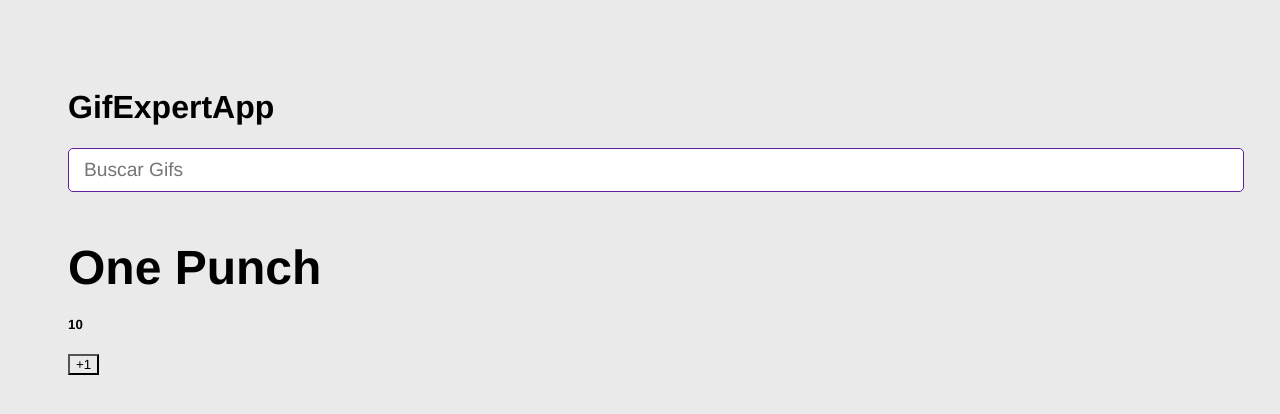
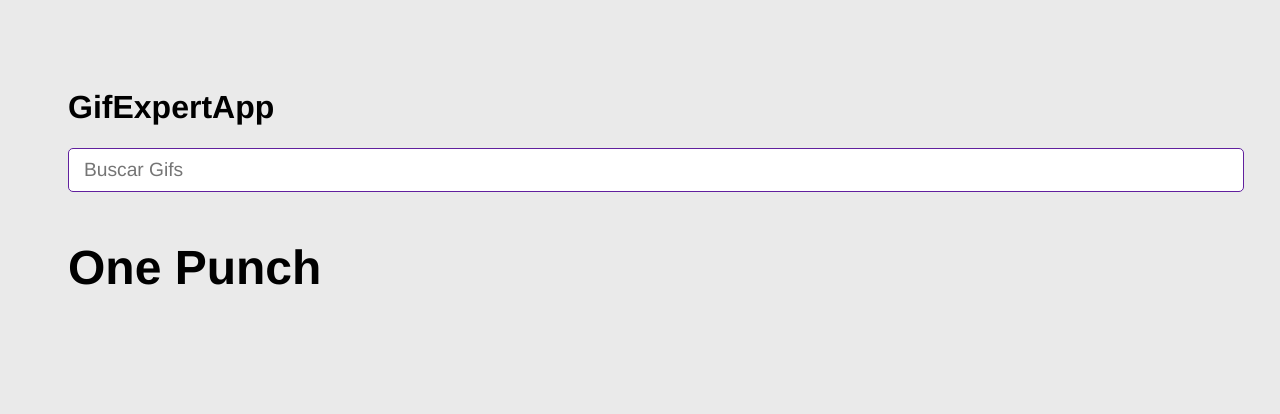
Before and after one commit to Cesluc/GifExpertApp, a React (Vite) app: page / in a window 1280 px wide. Shown: the top 414 px of the page. Built offline with nearby package versions, Linux system fonts and the light colour scheme; no server answers.

Commit message:
Demonstracion de produccion rapido

```diff
--- a/src/GifExpertApp.jsx
+++ b/src/GifExpertApp.jsx
@@ -7,7 +7,7 @@
 
     const [categories, setCategories] = useState(['One Punch']);
     const onAddCategory = (newCategory) => {
-        console.log(newCategory);
+        // console.log(newCategory);
         // categories.push(newCategory);
 
         setCategories([newCategory, ...categories]);
--- a/src/components/GifGrid.jsx
+++ b/src/components/GifGrid.jsx
@@ -1,9 +1,8 @@
-import { useState, useEffect } from "react";
+import { useEffect } from "react";
 import { getGifs } from "../helpers/getGifs";
 
 export const GifGrid = ({ category }) => {
 
-    const [counter, setCounter] = useState(10);
     useEffect(() => {
         getGifs(category);
     }, [])
@@ -12,8 +11,6 @@
     return (
         <>
             <h3>{category}</h3>
-            <h5> {counter}</h5>
-            <button onClick={() => setCounter(counter + 1)}>+1</button>
         </>
     )
 }
```
